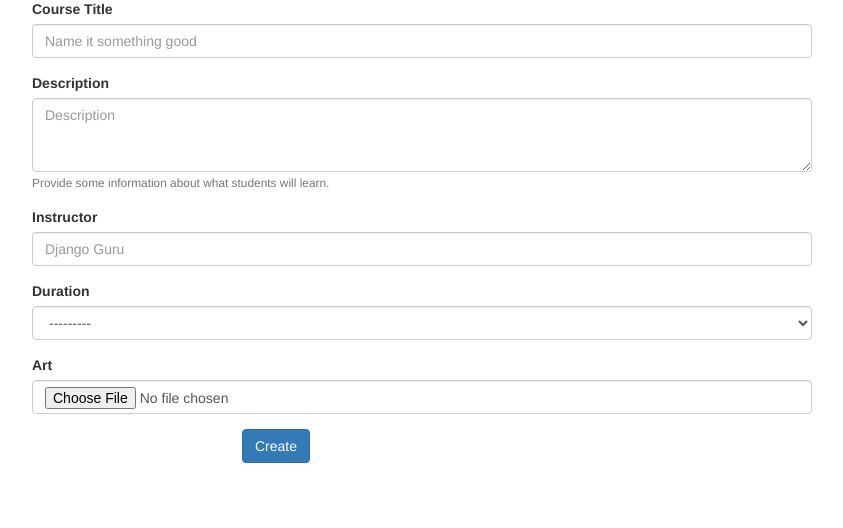
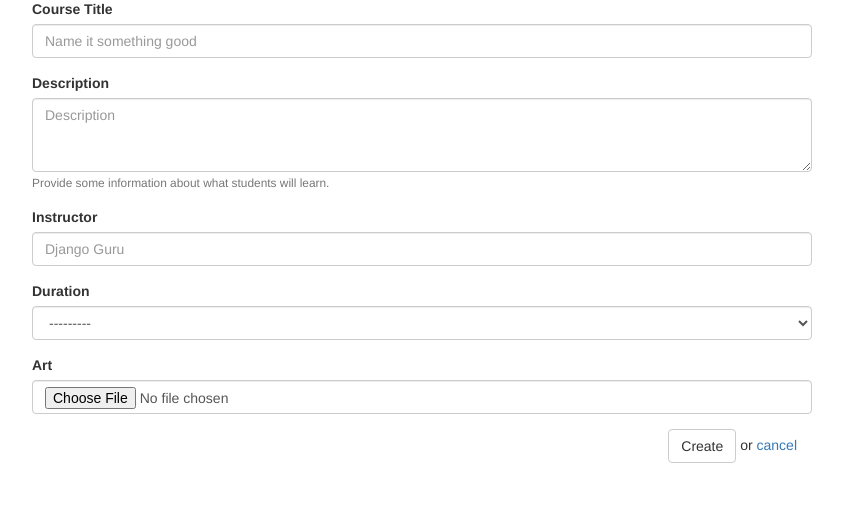
Before and after one commit to notyoyoma/django-course-catalog, a Django app: page /courses/add in a window 1280 px wide. Shown: the part 222-750 px from the top of the page, without its empty margins (23-866 px from the left). Run offline with Django 3.2, Linux system fonts and the light colour scheme; some libraries are stand-ins or nearby versions.

Commit message:
more professional images, and fixed a few minor style things

```diff
--- a/courses/templates/courses/course_form.html
+++ b/courses/templates/courses/course_form.html
@@ -11,11 +11,9 @@
     {% bootstrap_messages %}
     <form action="" class="form-horizontal" method="post" enctype='multipart/form-data'>{% csrf_token %}
       {% bootstrap_form form layout='horizontal' %}
-      <div class="row">
-        <div class="col-md-3"></div>
-        <div class="col-md-9">
-          <input type="submit" value="Create" class="btn btn-primary" />
-        </div>
+      <div class="text-right">
+        <input type="submit" value="Create" class="btn btn-default" /> or
+        <a href="{% url 'index' %}">cancel</a>
       </div>
     </form>
   </div>
```
Also changed, not shown: courses/templates/courses/course_update_form.html (+3 -5 lines), db.sqlite3, media/H1uSoD1.jpg (added), media/lLmBVTz.png (added), media/qguPQif.jpg (added), media/utSozMV.png (added).
